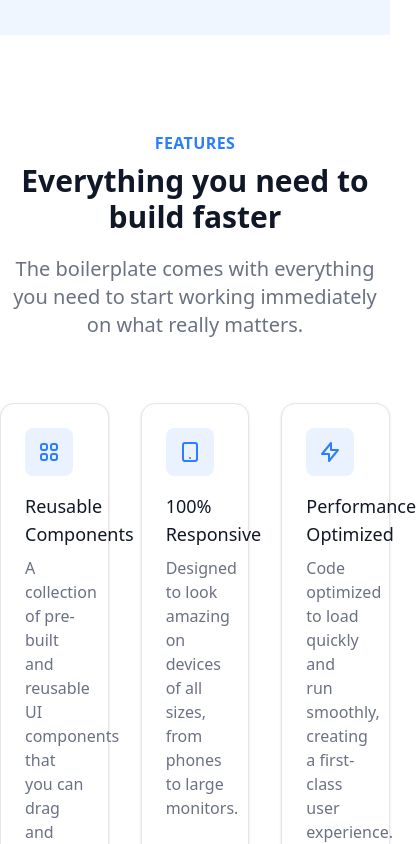
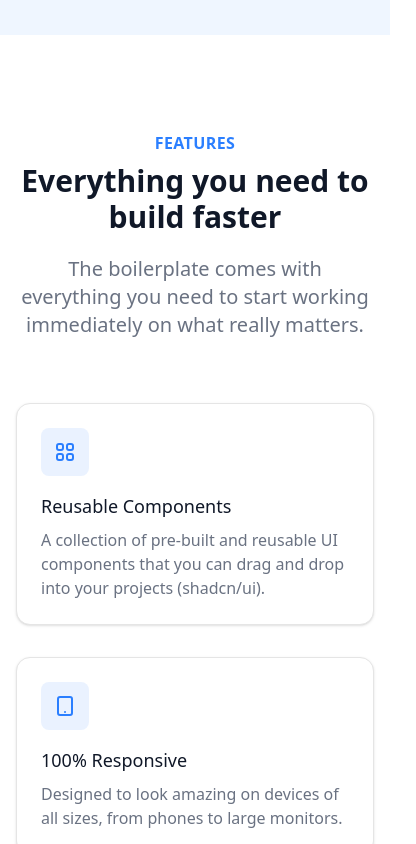
Before and after one commit to davic64/next-tailwind, a Next.js app: page / in a window 390 px wide. Shown: the part 1000-1844 px from the top of the page, 416 px wide, since content can reach past the window. Built offline with nearby package versions, Linux system fonts and the light colour scheme.

Commit message:
feat(Features): 📱 Improves responsiveness of landing page features

```diff
--- a/src/components/features/landing/Features.tsx
+++ b/src/components/features/landing/Features.tsx
@@ -138,7 +138,7 @@
         description="The boilerplate comes with everything you need to start working immediately on what
             really matters."
       >
-        <div className="grid grid-cols-3 gap-8">
+        <div className="grid grid-cols-1 md:grid-cols-2 lg:grid-cols-3 gap-8">
           {features.map((feature, index) => (
             <Card
               key={index}
--- a/src/components/features/landing/SectionLayout.tsx
+++ b/src/components/features/landing/SectionLayout.tsx
@@ -12,7 +12,7 @@
   children,
 }: SectionLayoutProps) => {
   return (
-    <div className="container mx-auto">
+    <div className="max-w-7xl mx-auto px-4 sm:px-6 lg:px-8">
       <div className="text-center mb-16">
         <h2 className="font-semibold text-primary uppercase tracking-wide">{titleSection}</h2>
         <p className="mt-2 text-3xl font-bold text-gray-900">{title}</p>
```
